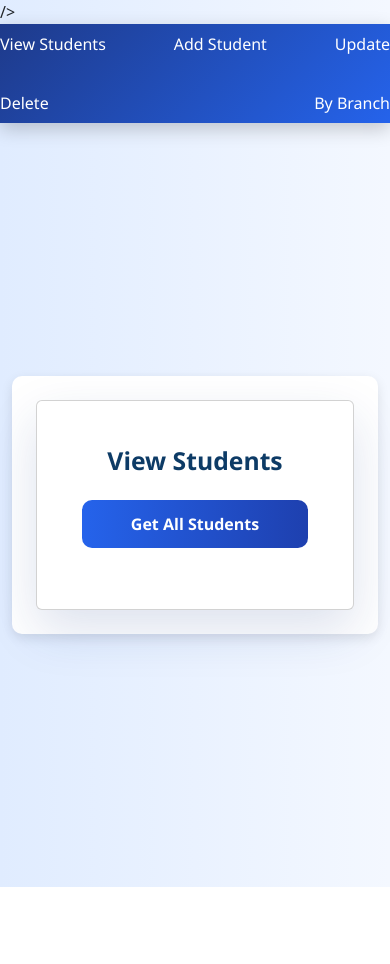
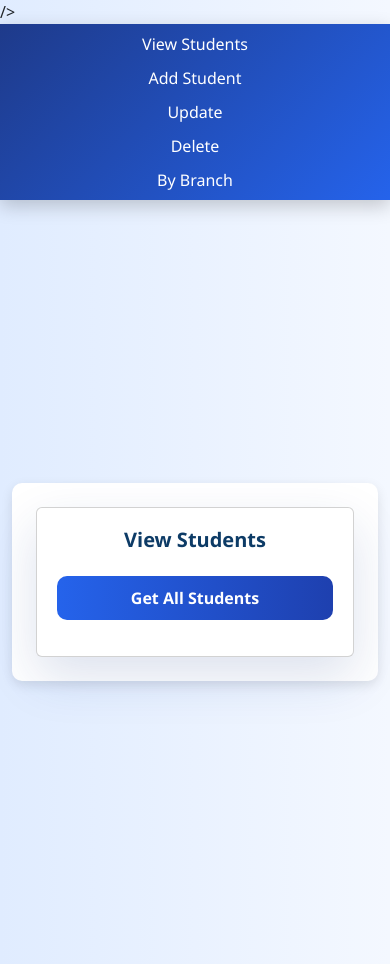
Before and after one commit to Srinu1706/Student-App-Frontend, a React (Vite) app: page / in a window 390 px wide. Before the commit the page ends 887 px from the top, so only its background shows below. Built offline with nearby package versions, Linux system fonts and the light colour scheme; the HTML template or start-up script is replaced by a standard one.

Commit message:
ui updated

```diff
--- a/src/App.css
+++ b/src/App.css
@@ -1,4 +1,3 @@
-
 * {
   margin: 0;
   padding: 0;
@@ -15,6 +14,8 @@ body {
   min-height: 100vh;
 }
 
+
+/* ================= NAVBAR ================= */
 
 .navbar {
   position: sticky;
@@ -48,6 +49,8 @@ body {
 }
 
 
+/* ================= CONTAINER ================= */
+
 .container {
   width: 100%;
   max-width: 1200px;
@@ -59,6 +62,8 @@ body {
   padding: 40px 20px;
 }
 
+
+/* ================= CARD ================= */
 
 .card-container {
   width: 100%;
@@ -89,6 +94,8 @@ body {
 }
 
 
+/* ================= FORM ================= */
+
 .form-group {
   margin-bottom: 18px;
 }
@@ -108,6 +115,8 @@ input:focus {
 }
 
 
+/* ================= BUTTON ================= */
+
 .btn-blue {
   width: 100%;
   padding: 12px;
@@ -117,6 +126,7 @@ input:focus {
   border-radius: 10px;
   font-weight: 600;
   transition: 0.3s;
+  cursor: pointer;
 }
 
 .btn-blue:hover {
@@ -124,6 +134,8 @@ input:focus {
   box-shadow: 0 10px 20px rgba(30, 64, 175, 0.3);
 }
 
+
+/* ================= TABLE ================= */
 
 .table-wrapper {
   margin-top: 25px;
@@ -156,6 +168,8 @@ tr:hover {
 }
 
 
+/* ================= MESSAGES ================= */
+
 .success-msg {
   color: green;
   margin-top: 15px;
@@ -169,3 +183,83 @@ tr:hover {
   text-align: center;
   font-weight: bold;
 }
+
+
+
+/* ============================================
+           MOBILE RESPONSIVE
+============================================ */
+
+@media (max-width: 768px) {
+
+  .navbar {
+    flex-direction: column;
+    gap: 10px;
+    padding: 15px;
+  }
+
+  .nav-link {
+    width: 100%;
+    text-align: center;
+    padding: 10px;
+  }
+
+  .container {
+    padding: 20px 12px;
+  }
+
+  .card {
+    padding: 25px;
+  }
+
+  .card h2 {
+    font-size: 22px;
+  }
+
+  input {
+    padding: 10px;
+  }
+
+  .btn-blue {
+    padding: 10px;
+  }
+
+  table {
+    font-size: 14px;
+  }
+
+  th, td {
+    padding: 10px;
+  }
+
+}
+
+
+
+/* ============================================
+           SMALL MOBILE
+============================================ */
+
+@media (max-width: 480px) {
+
+  .navbar {
+    padding: 12px;
+  }
+
+  .nav-link {
+    font-size: 14px;
+  }
+
+  .card {
+    padding: 20px;
+  }
+
+  .card h2 {
+    font-size: 20px;
+  }
+
+  table {
+    font-size: 13px;
+  }
+
+}
```
